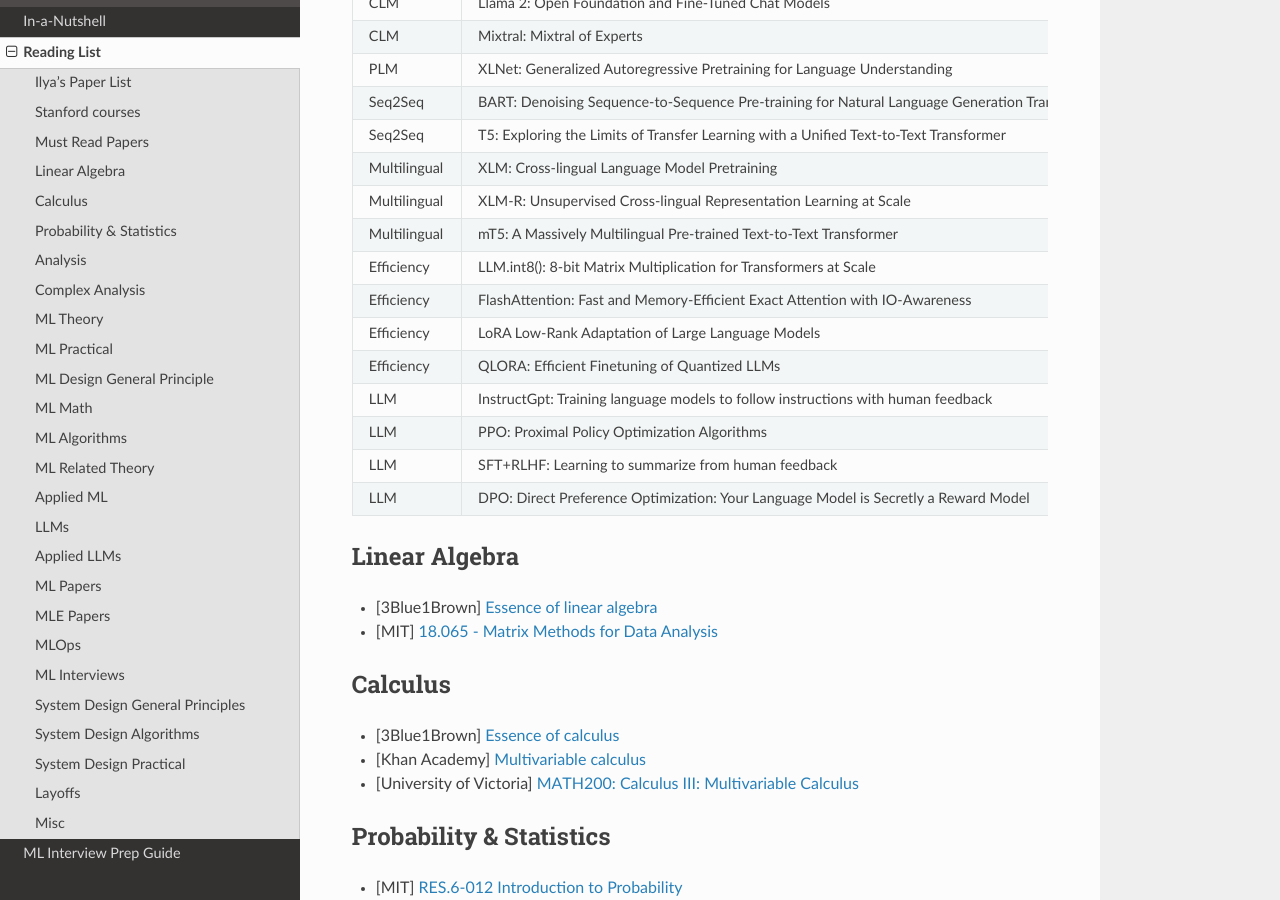
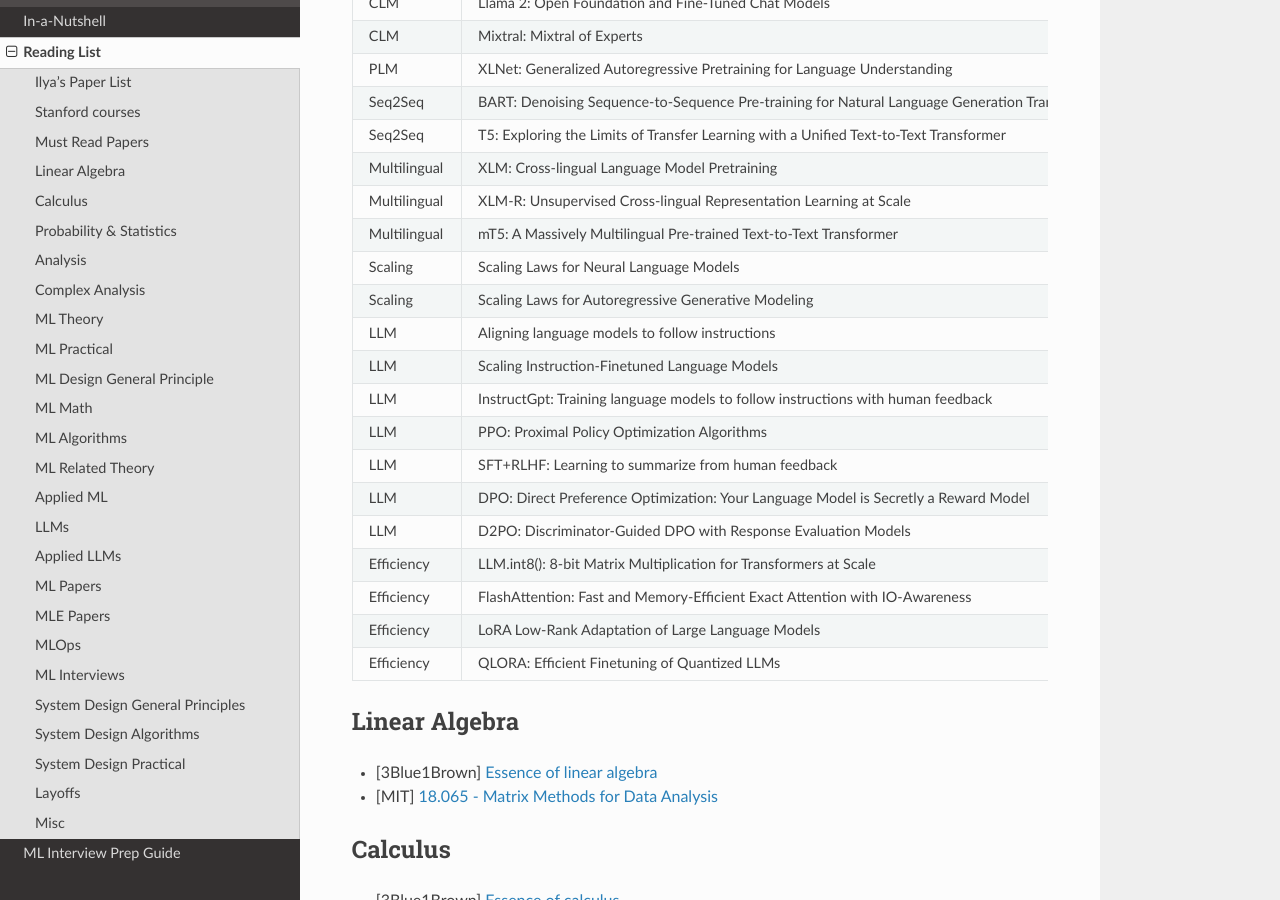
Before and after one commit to uselesstechjunks/leetcode, a Sphinx documentation site: the page built from docs/source/readlist.rst, in a window 1280 px wide and 900 px high, scrolled down 1817 px. Built offline with Sphinx 7.4.7 and the Read the Docs theme 2.0.0, drawn with Linux system fonts in a browser that asks for light colours; some of the changed text lies outside the part shown.

Commit message:
Update readlist.rst (#164)
* Update readlist.rst

* Update readlist.rst

```diff
--- a/docs/source/readlist.rst
+++ b/docs/source/readlist.rst
@@ -60,32 +60,37 @@ Stanford courses
 Must Read Papers
 ***********************************
 .. csv-table::
-	:header: "Tag", "Title", "Link"
+	:header: "Tag", "Title"
 	:align: center
 
-		Transformer,Attention Is All You Need,
-		MLM, BERT: Pre-training of Deep Bidirectional Transformers for Language Understanding,
-		MLM, RoBERTa: A Robustly Optimized BERT Pretraining Approach,
-		MLM, TwinBERT: Distilling Knowledge to Twin-Structured BERT Models for Efficient Retrieval,
-		CLM, GPT2: Language Models are Unsupervised Multitask Learners,
-		CLM, GPT3: Language Models are Few-Shot Learners,
-		CLM, LLaMA: Open and Efficient Foundation Language Models,
-		CLM, Llama 2: Open Foundation and Fine-Tuned Chat Models,
-		CLM, Mixtral: Mixtral of Experts,
-		PLM, XLNet: Generalized Autoregressive Pretraining for Language Understanding,
-		Seq2Seq, BART: Denoising Sequence-to-Sequence Pre-training for Natural Language Generation Translation and Comprehension,
-		Seq2Seq, T5: Exploring the Limits of Transfer Learning with a Unified Text-to-Text Transformer,
-		Multilingual, XLM: Cross-lingual Language Model Pretraining,
-		Multilingual, XLM-R: Unsupervised Cross-lingual Representation Learning at Scale,
-		Multilingual, mT5: A Massively Multilingual Pre-trained Text-to-Text Transformer,
-		Efficiency, LLM.int8(): 8-bit Matrix Multiplication for Transformers at Scale,
-		Efficiency, FlashAttention: Fast and Memory-Efficient Exact Attention with IO-Awareness,
-		Efficiency, LoRA Low-Rank Adaptation of Large Language Models,
-		Efficiency, QLORA: Efficient Finetuning of Quantized LLMs,
-		LLM, InstructGpt: Training language models to follow instructions with human feedback,
-		LLM, PPO: Proximal Policy Optimization Algorithms,
-		LLM, SFT+RLHF: Learning to summarize from human feedback,
-		LLM, DPO: Direct Preference Optimization: Your Language Model is Secretly a Reward Model,
+		Transformer,Attention Is All You Need
+		MLM, BERT: Pre-training of Deep Bidirectional Transformers for Language Understanding
+		MLM, RoBERTa: A Robustly Optimized BERT Pretraining Approach
+		MLM, TwinBERT: Distilling Knowledge to Twin-Structured BERT Models for Efficient Retrieval
+		CLM, GPT2: Language Models are Unsupervised Multitask Learners
+		CLM, GPT3: Language Models are Few-Shot Learners
+		CLM, LLaMA: Open and Efficient Foundation Language Models
+		CLM, Llama 2: Open Foundation and Fine-Tuned Chat Models
+		CLM, Mixtral: Mixtral of Experts
+		PLM, XLNet: Generalized Autoregressive Pretraining for Language Understanding
+		Seq2Seq, BART: Denoising Sequence-to-Sequence Pre-training for Natural Language Generation Translation and Comprehension
+		Seq2Seq, T5: Exploring the Limits of Transfer Learning with a Unified Text-to-Text Transformer
+		Multilingual, XLM: Cross-lingual Language Model Pretraining
+		Multilingual, XLM-R: Unsupervised Cross-lingual Representation Learning at Scale
+		Multilingual, mT5: A Massively Multilingual Pre-trained Text-to-Text Transformer
+		Scaling, Scaling Laws for Neural Language Models
+		Scaling, Scaling Laws for Autoregressive Generative Modeling
+		LLM, Aligning language models to follow instructions
+		LLM, Scaling Instruction-Finetuned Language Models
+		LLM, InstructGpt: Training language models to follow instructions with human feedback
+		LLM, PPO: Proximal Policy Optimization Algorithms
+		LLM, SFT+RLHF: Learning to summarize from human feedback
+		LLM, DPO: Direct Preference Optimization: Your Language Model is Secretly a Reward Model
+		LLM, D2PO: Discriminator-Guided DPO with Response Evaluation Models
+		Efficiency, LLM.int8(): 8-bit Matrix Multiplication for Transformers at Scale
+		Efficiency, FlashAttention: Fast and Memory-Efficient Exact Attention with IO-Awareness
+		Efficiency, LoRA Low-Rank Adaptation of Large Language Models
+		Efficiency, QLORA: Efficient Finetuning of Quantized LLMs
 
 Linear Algebra
 ***********************************
```
Also changed, not shown: other parts of docs/source/readlist.rst (+1 -1 lines).
